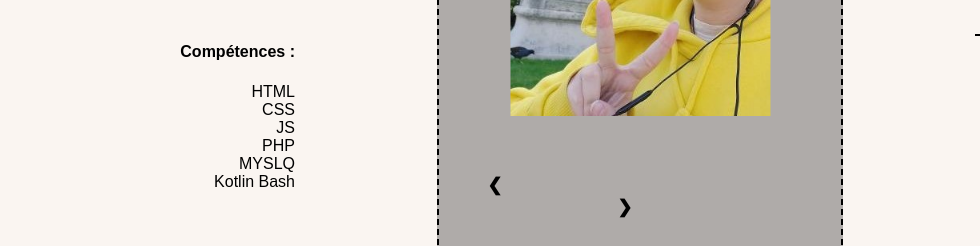
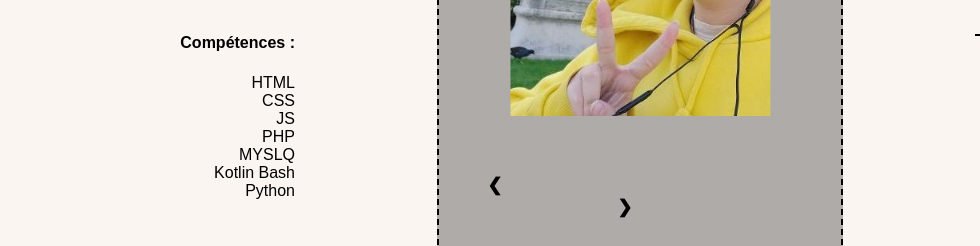
Before and after one commit to Najoha/Najoha.github.io, a plain HTML site: page index.html in a window 1280 px wide. Shown: the part 851-1097 px from the top of the page, 0-980 px from the left. Drawn offline with Linux system fonts and the light colour scheme; a script that the page names is missing.

Commit message:
modif disposition des compétences

```diff
--- a/index.html
+++ b/index.html
@@ -31,7 +31,7 @@
                 <h4>Compétences :</h4>
                 <p >
                     HTML <br> CSS <br> JS <br> PHP <br> MYSLQ <br> Kotlin
-                    Bash
+                    Bash <br> Python
                 </p>
             </div>
         </div>
```
